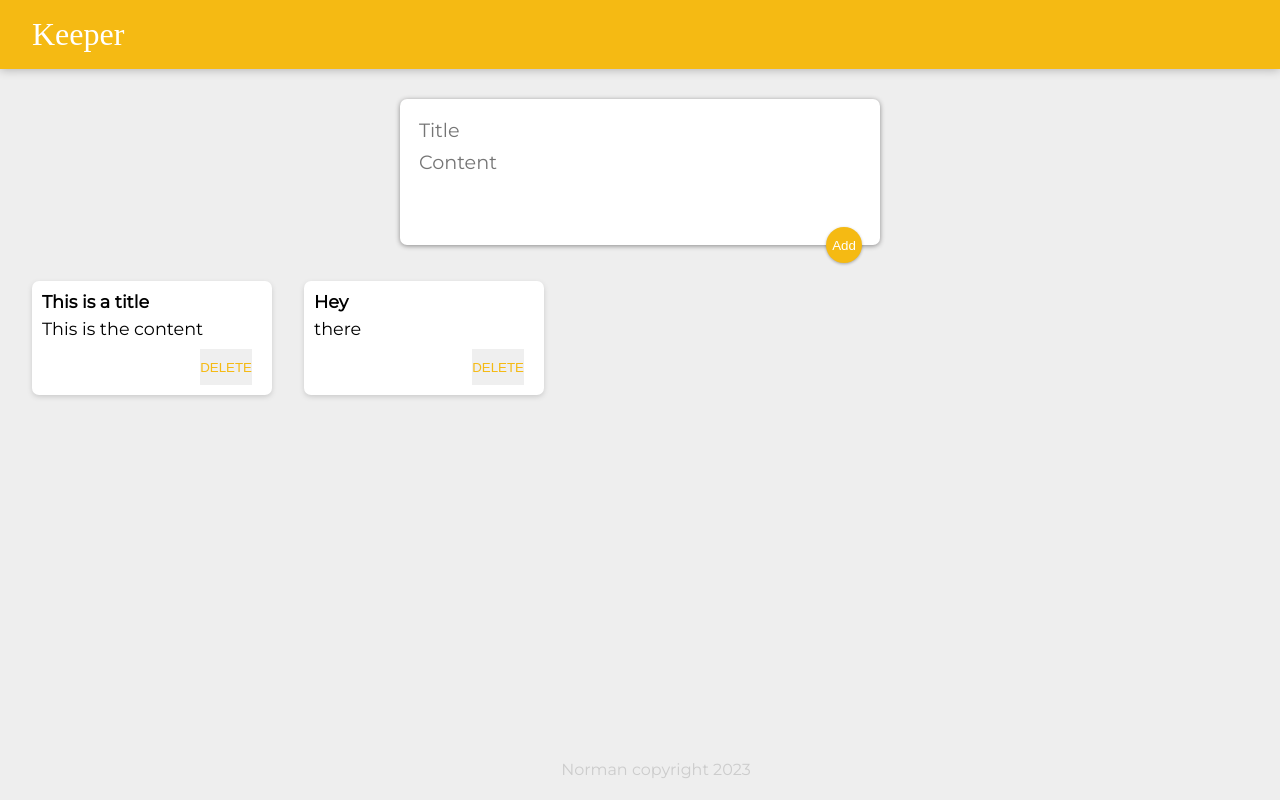
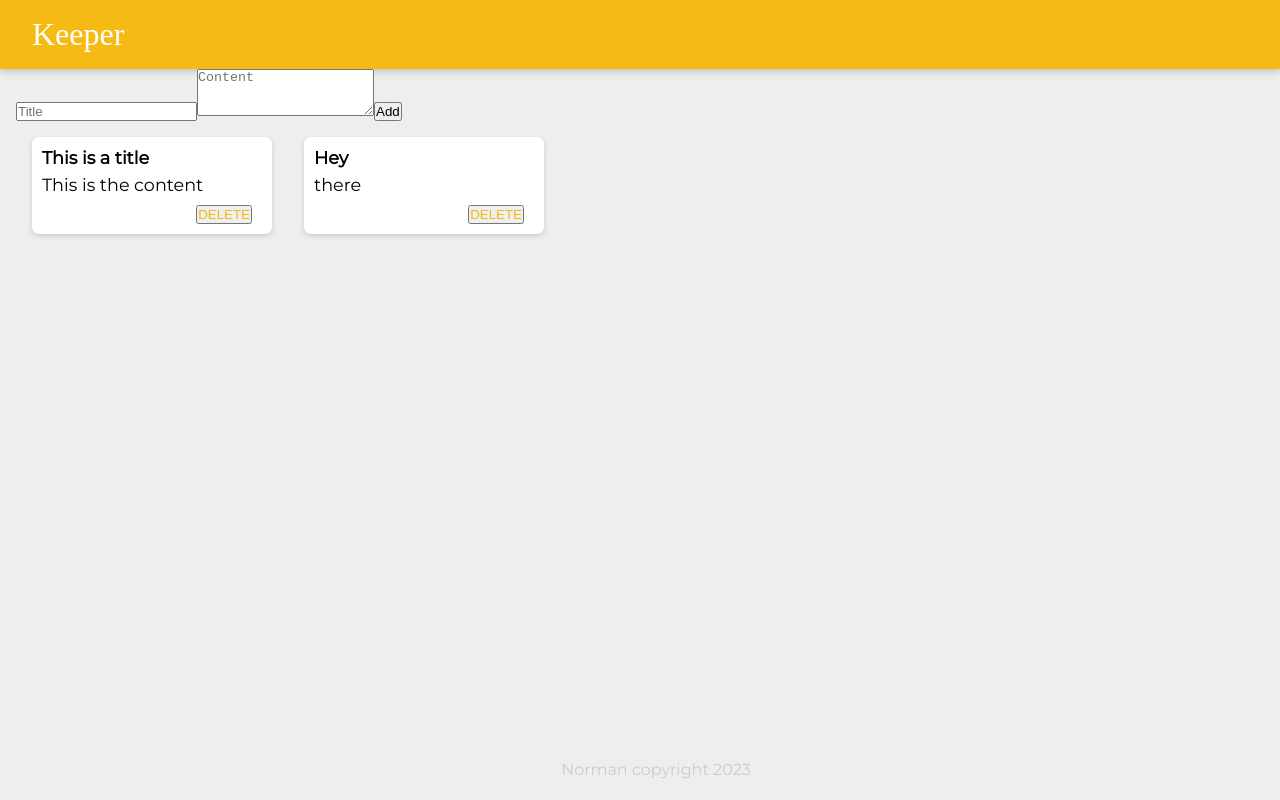
Before and after one commit to GasinskiN/Keeper-app-look-alike, a React (Create React App) app: page / in a window 1280 px wide. Built offline with nearby package versions, Linux system fonts and the light colour scheme; a web font is replaced by a local one.

Commit message:
Add class to form and remove unnecessary styling for buttons

```diff
--- a/public/styles.css
+++ b/public/styles.css
@@ -59,14 +59,10 @@
     float: right;
     margin-right: 10px;
     color: #f5ba13;
-    border: none;
-    width: fit-content;
-    height: 36px;
     cursor: pointer;
-    outline: none;
   }
 
-  form {
+  form.create-note {
     position: relative;
     width: 480px;
     margin: 30px auto 20px auto;
@@ -75,8 +71,9 @@
     border-radius: 7px;
     box-shadow: 0 1px 5px rgb(138, 137, 137);
   }
-  form input,
-  form textarea {
+
+  form.create-note input,
+  form.create-note textarea {
     width: 100%;
     border: none;
     padding: 4px;
@@ -85,17 +82,12 @@
     font-family: inherit;
     resize: none;
   }
-  form button {
+  form.create-note button {
     position: absolute;
     right: 18px;
-    bottom: -18px;
-    background: #f5ba13;
-    color: #fff;
-    border: none;
-    border-radius: 50%;
-    width: 36px;
-    height: 36px;
+    bottom: -16px;
+    background: #fff;
+    color: #f5ba13;
     box-shadow: 0 1px 3px rgba(0, 0, 0, 0.3);
     cursor: pointer;
-    outline: none;
   }
```
